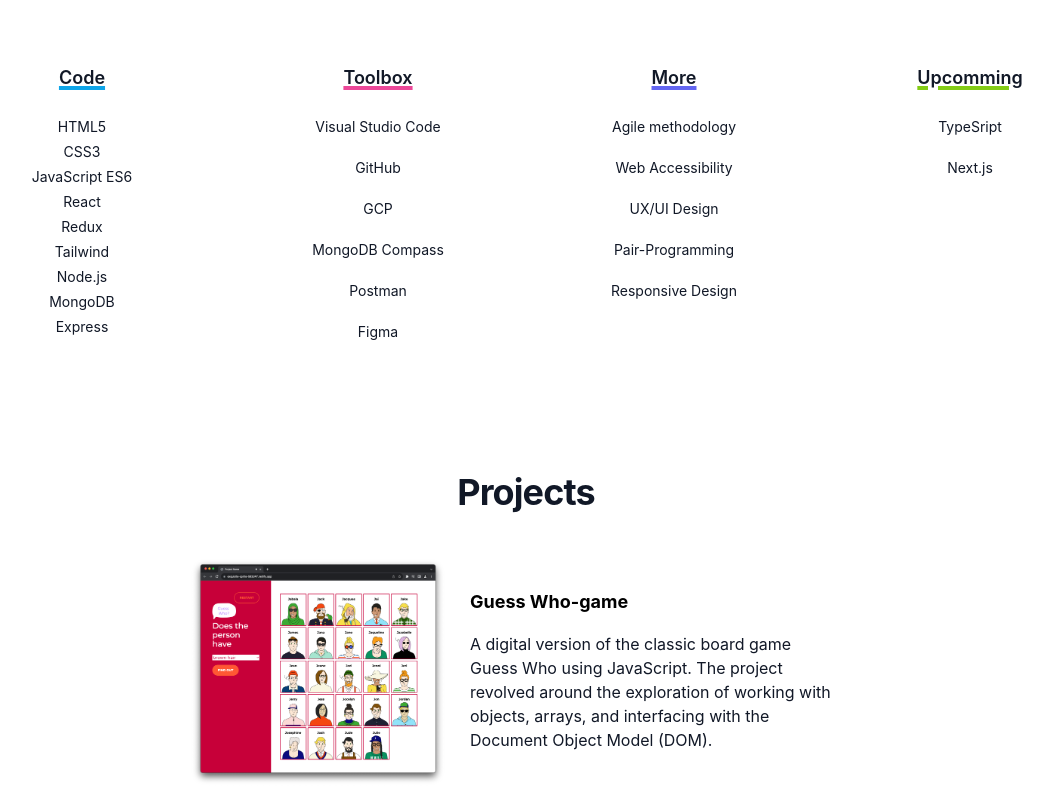
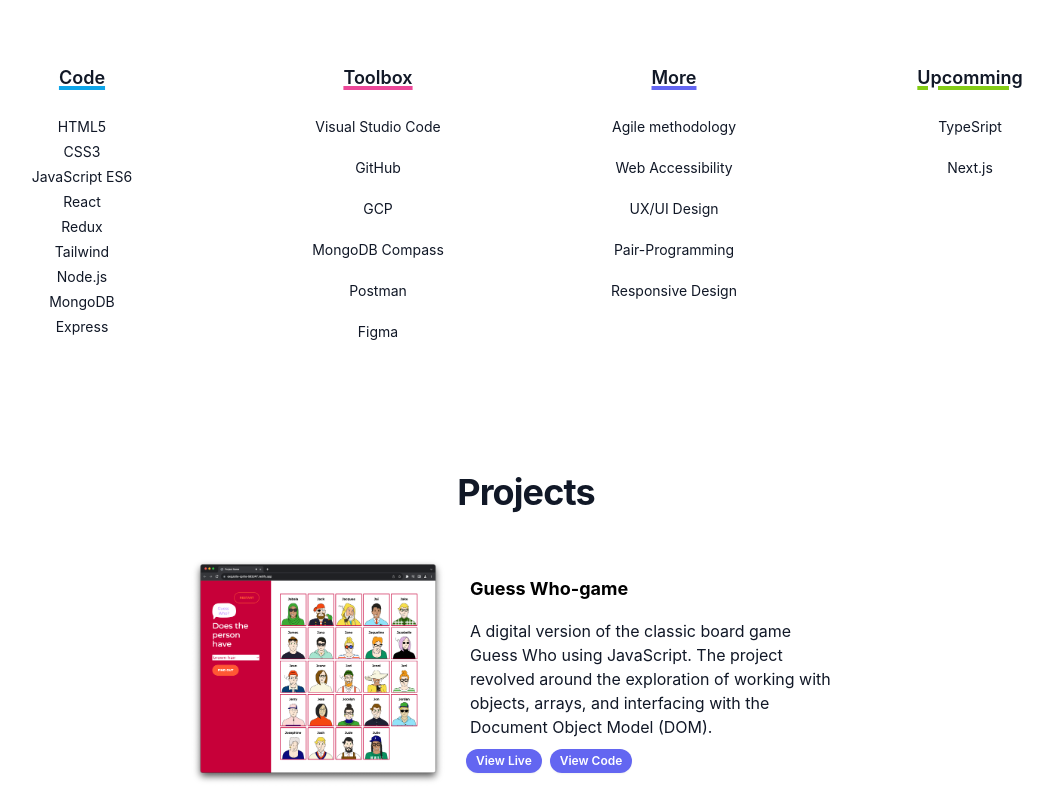
Before and after one commit to malvinamaria/portfolio-react, a React (Create React App) app: page / in a window 1280 px wide. Shown: the part 814-1614 px from the top of the page, without its empty margins (114-1167 px from the left). Built offline with nearby package versions, Linux system fonts and the light colour scheme.

Commit message:
add projects

```diff
--- a/package.json
+++ b/package.json
@@ -15,6 +15,7 @@
     "eslint-plugin-react-hooks": "^4.6.0",
     "react": "^18.2.0",
     "react-dom": "^18.2.0",
+    "react-router-dom": "^6.15.0",
     "react-scripts": "^5.0.1"
   },
   "scripts": {
--- a/src/components/Projects.js
+++ b/src/components/Projects.js
@@ -38,6 +38,32 @@ export const Projects = () => {
             with objects, arrays, and interfacing with the Document Object Model
             (DOM).
           </p>
+          <div className="flex px-5">
+            <a
+              href="https://exquisite-sprite-592d47.netlify.app/"
+              target="_blank" // Opens the link in a new tab
+              rel="noopener noreferrer" // Recommended for security
+            >
+              <button
+                type="button"
+                className="rounded-full bg-indigo-500 px-2.5 py-1 text-xs font-semibold text-white shadow-sm hover:bg-indigo-500 focus-visible:outline focus-visible:outline-2 focus-visible:outline-offset-2 focus-visible:outline-indigo-600 mr-2"
+              >
+                View Live
+              </button>
+            </a>
+            <a
+              href="https://github.com/malvinamaria/project-guess-who"
+              target="_blank" // Opens the link in a new tab
+              rel="noopener noreferrer" // Recommended for security
+            >
+              <button
+                type="button"
+                className="rounded-full bg-indigo-500 px-2.5 py-1 text-xs font-semibold text-white shadow-sm hover:bg-indigo-500 focus-visible:outline focus-visible:outline-2 focus-visible:outline-offset-2 focus-visible:outline-indigo-600"
+              >
+                View Code
+              </button>
+            </a>
+          </div>
         </div>
       </div>
       {/* <div className="flex max-w-2xl "> */}
```
Also changed, not shown: 1 other file (tests, documents, lock files or other folders).
